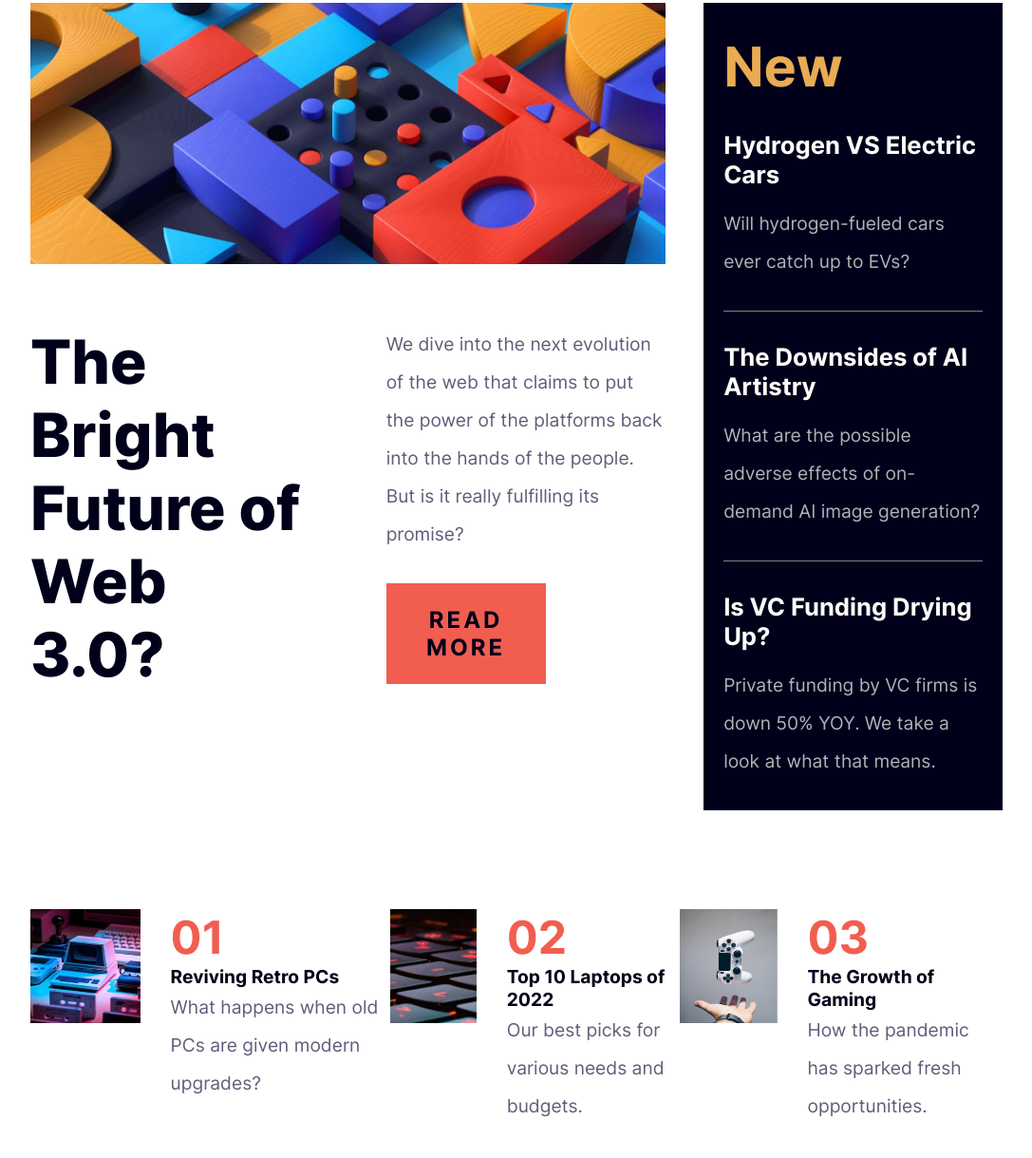
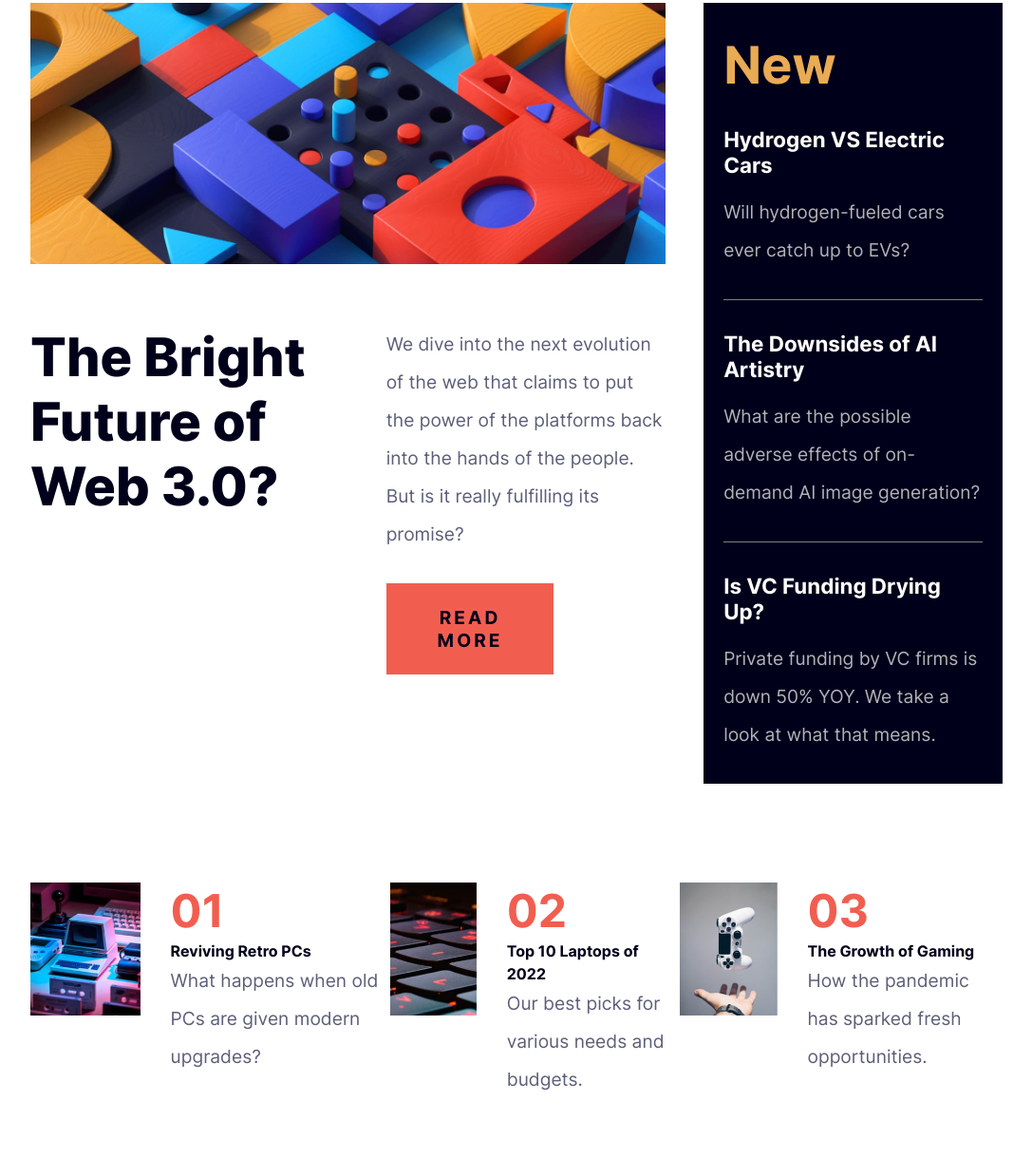
Before and after one commit to nwories/news-page, a plain HTML site: page index.html in a window 1280 px wide. Shown: the part 122-1341 px from the top of the page at 95% size, without its empty margins (96-1183 px from the left). Drawn offline with Linux system fonts and the light colour scheme; files whose address does not match are found by name.

Commit message:
css font not displaying fixed

```diff
--- a/styles/style.css
+++ b/styles/style.css
@@ -79,7 +79,7 @@ nav ul a:hover, .advert .advert-article a:hover{
 }
 .main .btn{
     background-color: var(--Soft-red);
-    width: 57%;
+    width: 60%;
     text-align: center;
     padding: 1.5rem 2rem;
 }
@@ -87,7 +87,7 @@ nav ul a:hover, .advert .advert-article a:hover{
     text-decoration: none;
     color: var(--Very-dark-blue);
     font-weight: 700;
-    font-size: 1.5rem;
+    font-size: 1.2rem;
     letter-spacing: 3px;
 }
 
@@ -100,13 +100,13 @@ nav ul a:hover, .advert .advert-article a:hover{
 }
 .main .news h1{
     color: var(--Soft-orange);
-    font-size: 3.6rem;
+    font-size: 3.4rem;
     margin-bottom: 2rem;
 }
 .main .news h2{
     color: var(--Off-white);
     margin: 1rem 0;
-    font-size: 1.6rem;
+    font-size: 1.4rem;
 }
 .main .news p{
     color: var(--Off-white);
@@ -133,7 +133,7 @@ nav ul a:hover, .advert .advert-article a:hover{
 }
 .advert .advert-img img{
     width: 105%;
-    height: 120px;
+    height: 160px;
 }
 .advert .advert-article h1{
     color: var(--Soft-red);
@@ -141,7 +141,7 @@ nav ul a:hover, .advert .advert-article a:hover{
 }
 .advert .advert-article a{
     color: var(--Very-dark-blue);
-    font-size: 1.4rem;
+    font-size: 1.2rem;
     margin: 1rem 0;
     font-weight: 700;
 }
@@ -192,7 +192,7 @@ nav ul a:hover, .advert .advert-article a:hover{
         margin-top: 4rem;
     }
     .main .web-3-article h1{
-        font-size: 4rem;
+        font-size: 3.5rem;
     }
     .main .news{
         grid-area: news;
@@ -209,9 +209,9 @@ nav ul a:hover, .advert .advert-article a:hover{
     }
     .advert .advert-img img{
     width: 100%;
-    height: 120px;
+    height: 140px;
     }
     .advert .advert-article a{
-    font-size: 1.2rem;
+    font-size: 1rem;
     }
 }
```
